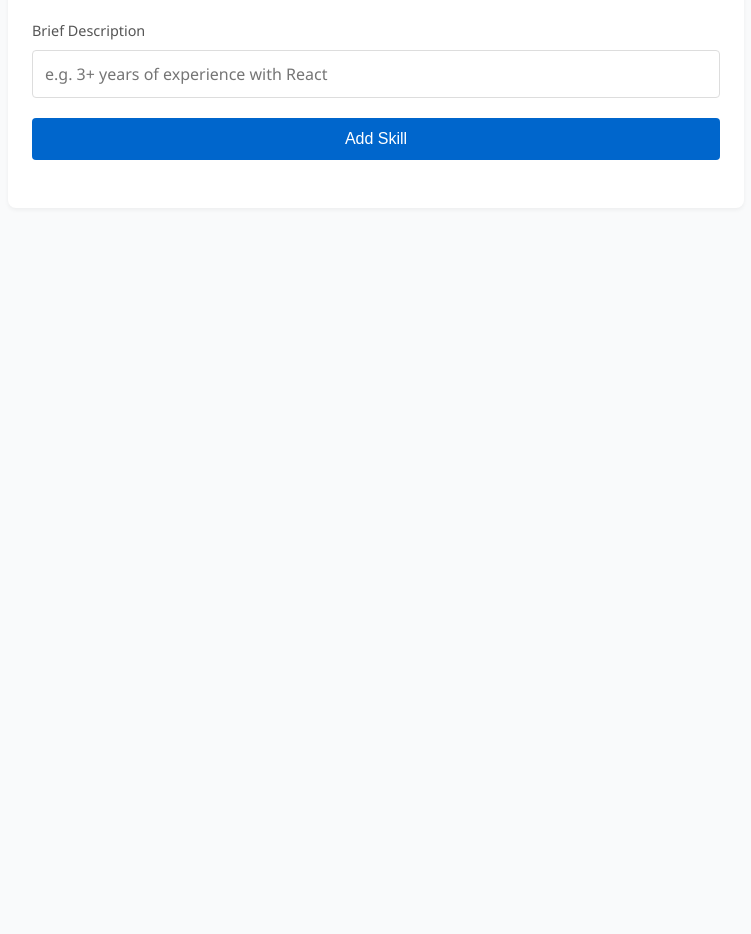
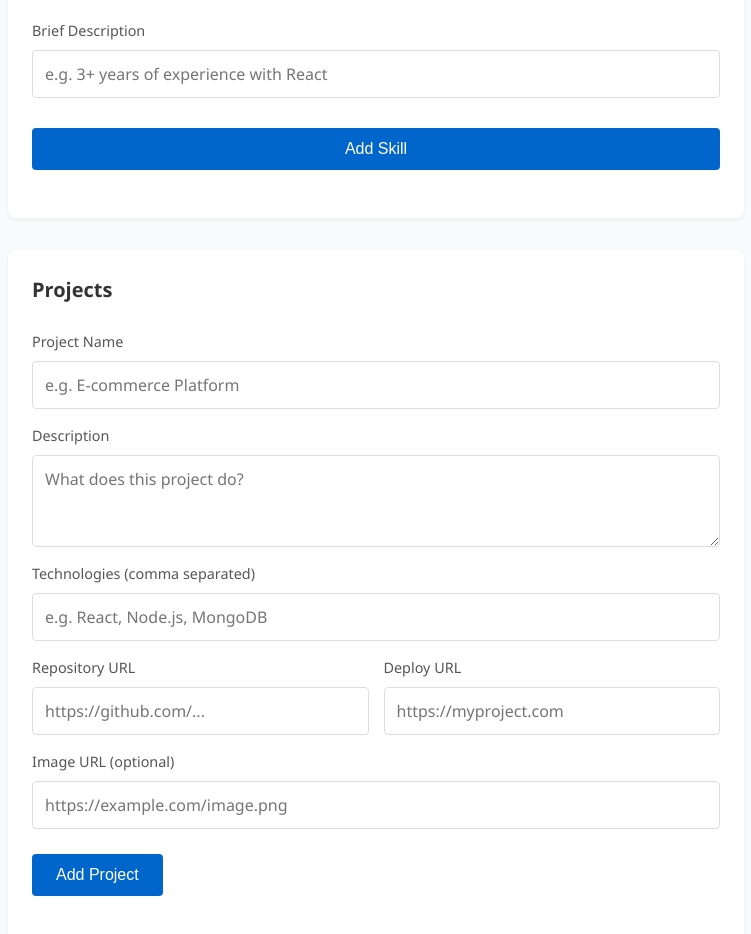
Before and after one commit to UrielOrtizv1000/devprofile-cv-generator, a React (Vite) app: page /editor in a window 1280 px wide. Shown: the part 1276-2210 px from the top of the page, without its empty margins (264-1015 px from the left). Before the commit the page ends 1580 px from the top, so only its background shows below. Built offline with nearby package versions, Linux system fonts and the light colour scheme.

Commit message:
feat: add projects CRUD form with URL validation

```diff
--- a/src/components/forms/PersonalDetailsForm.css
+++ b/src/components/forms/PersonalDetailsForm.css
@@ -47,6 +47,8 @@
   font-size: 1rem;
   transition: border-color 0.2s ease;
   font-family: inherit;
+  background-color: #fff;
+  color: #333;
 }
 
 .form-group input:focus,
--- /dev/null
+++ b/src/components/forms/ProjectsForm.css
@@ -0,0 +1,185 @@
+.projects-form-container {
+  background-color: #ffffff;
+  padding: 1.5rem;
+  border-radius: 8px;
+  box-shadow: 0 2px 4px rgba(0, 0, 0, 0.05);
+  margin-bottom: 2rem;
+}
+
+.projects-form-container h3 {
+  margin-top: 0;
+  margin-bottom: 1.5rem;
+  color: #333;
+  font-size: 1.25rem;
+}
+
+.project-form {
+  display: flex;
+  flex-wrap: wrap;
+  gap: 15px;
+  margin-bottom: 1.5rem;
+}
+
+.form-group {
+  display: flex;
+  flex-direction: column;
+  flex: 1 1 calc(50% - 15px);
+}
+
+.form-group.full-width {
+  flex: 1 1 100%;
+}
+
+.form-group label {
+  margin-bottom: 0.5rem;
+  font-weight: 500;
+  color: #555;
+  font-size: 0.9rem;
+}
+
+.form-group input,
+.form-group textarea {
+  padding: 0.75rem;
+  border: 1px solid #ddd;
+  border-radius: 4px;
+  font-size: 1rem;
+  transition: border-color 0.2s ease;
+  font-family: inherit;
+  background-color: #fff;
+  color: #333;
+}
+
+.form-group input:focus,
+.form-group textarea:focus {
+  outline: none;
+  border-color: #0066cc;
+  box-shadow: 0 0 0 2px rgba(0, 102, 204, 0.1);
+}
+
+.error-message {
+  color: #d32f2f;
+  font-size: 0.9rem;
+  margin-bottom: 0.5rem;
+  width: 100%;
+}
+
+.btn-add {
+  background-color: #0066cc;
+  color: white;
+  border: none;
+  border-radius: 4px;
+  padding: 0.75rem 1.5rem;
+  font-size: 1rem;
+  cursor: pointer;
+  transition: background-color 0.2s;
+  font-weight: 500;
+  margin-top: 10px;
+}
+
+.btn-add:hover {
+  background-color: #0052a3;
+}
+
+/* Projects list */
+.projects-list {
+  display: flex;
+  flex-direction: column;
+  gap: 1rem;
+}
+
+.project-item {
+  border: 1px solid #eee;
+  padding: 1rem;
+  border-radius: 4px;
+  display: flex;
+  justify-content: space-between;
+  align-items: flex-start;
+  background-color: #fafafa;
+}
+
+.project-info {
+  flex: 1;
+}
+
+.project-info h4 {
+  margin: 0 0 0.25rem 0;
+  color: #333;
+  font-size: 1.1rem;
+}
+
+.project-info p {
+  margin: 0 0 0.5rem 0;
+  font-size: 0.9rem;
+  color: #666;
+}
+
+.project-tech {
+  display: block;
+  color: #0284c7;
+  margin-bottom: 0.5rem;
+  font-style: italic;
+  font-size: 0.85rem;
+}
+
+.project-links {
+  display: flex;
+  gap: 10px;
+}
+
+.project-links a {
+  color: #0066cc;
+  text-decoration: none;
+  font-size: 0.9rem;
+}
+
+.project-links a:hover {
+  text-decoration: underline;
+}
+
+.project-thumb {
+  margin: 0 15px;
+  max-width: 100px;
+  border-radius: 4px;
+  overflow: hidden;
+  border: 1px solid #eee;
+}
+
+.project-thumb img {
+  width: 100%;
+  height: auto;
+  display: block;
+  object-fit: cover;
+}
+
+.project-actions {
+  display: flex;
+  gap: 0.5rem;
+}
+
+.btn-edit, .btn-delete {
+  padding: 0.5rem 0.75rem;
+  border: none;
+  border-radius: 4px;
+  cursor: pointer;
+  font-size: 0.9rem;
+  font-weight: 500;
+  transition: background-color 0.2s;
+}
+
+.btn-edit {
+  background-color: #f3f4f6;
+  color: #374151;
+}
+
+.btn-edit:hover {
+  background-color: #e5e7eb;
+}
+
+.btn-delete {
+  background-color: #fee2e2;
+  color: #ef4444;
+}
+
+.btn-delete:hover {
+  background-color: #fca5a5;
+}
--- /dev/null
+++ b/src/components/forms/ProjectsForm.jsx
@@ -0,0 +1,246 @@
+import { useState } from 'react';
+import { useCV } from '../../context/CVContext';
+import './ProjectsForm.css';
+
+function ProjectsForm() {
+  const { cvData, updateCVData } = useCV();
+  const projects = cvData.projects || [];
+
+  const [formData, setFormData] = useState({
+    name: '',
+    description: '',
+    technologies: '',
+    repoLink: '',
+    deployLink: '',
+    image: ''
+  });
+
+  const [editingIndex, setEditingIndex] = useState(-1);
+  const [error, setError] = useState('');
+
+  const handleChange = (e) => {
+    const { name, value } = e.target;
+    setFormData((prev) => ({
+      ...prev,
+      [name]: value
+    }));
+    setError('');
+  };
+
+  const isValidUrl = (url) => {
+    if (!url) return true; // allow empty if optional
+    try {
+      new URL(url);
+      return true;
+    } catch {
+      return false;
+    }
+  };
+
+  const handleSubmit = (e) => {
+    e.preventDefault();
+
+    // basic validation
+    if (!formData.name.trim() || !formData.description.trim()) {
+      setError('Name and description are required.');
+      return;
+    }
+
+    if (!isValidUrl(formData.repoLink) || !isValidUrl(formData.deployLink) || !isValidUrl(formData.image)) {
+      setError('Please enter valid URLs.');
+      return;
+    }
+
+    // check duplicates ignoring case
+    const isDuplicate = projects.some(
+      (project, index) =>
+        project.name.toLowerCase() === formData.name.trim().toLowerCase() &&
+        index !== editingIndex
+    );
+
+    if (isDuplicate) {
+      setError('Project with this name already exists.');
+      return;
+    }
+
+    let newProjects = [...projects];
+    const projectToSave = {
+      ...formData,
+      name: formData.name.trim(),
+      description: formData.description.trim(),
+      technologies: formData.technologies.trim(),
+      repoLink: formData.repoLink.trim(),
+      deployLink: formData.deployLink.trim(),
+      image: formData.image.trim()
+    };
+
+    if (editingIndex >= 0) {
+      newProjects[editingIndex] = projectToSave;
+      setEditingIndex(-1);
+    } else {
+      newProjects.push(projectToSave);
+    }
+
+    updateCVData('projects', newProjects);
+
+    // reset form
+    setFormData({
+      name: '',
+      description: '',
+      technologies: '',
+      repoLink: '',
+      deployLink: '',
+      image: ''
+    });
+  };
+
+  const handleEdit = (index) => {
+    setFormData(projects[index]);
+    setEditingIndex(index);
+    setError('');
+  };
+
+  const handleDelete = (index) => {
+    const newProjects = projects.filter((_, i) => i !== index);
+    updateCVData('projects', newProjects);
+
+    if (editingIndex === index) {
+      setFormData({
+        name: '',
+        description: '',
+        technologies: '',
+        repoLink: '',
+        deployLink: '',
+        image: ''
+      });
+      setEditingIndex(-1);
+    } else if (editingIndex > index) {
+      setEditingIndex(editingIndex - 1);
+    }
+  };
+
+  return (
+    <div className="projects-form-container">
+      <h3>Projects</h3>
+
+      <form onSubmit={handleSubmit} className="project-form">
+        <div className="form-group full-width">
+          <label htmlFor="project-name">Project Name</label>
+          <input
+            type="text"
+            id="project-name"
+            name="name"
+            value={formData.name}
+            onChange={handleChange}
+            placeholder="e.g. E-commerce Platform"
+          />
+        </div>
+
+        <div className="form-group full-width">
+          <label htmlFor="project-description">Description</label>
+          <textarea
+            id="project-description"
+            name="description"
+            value={formData.description}
+            onChange={handleChange}
+            placeholder="What does this project do?"
+            rows="3"
+          />
+        </div>
+
+        <div className="form-group full-width">
+          <label htmlFor="project-technologies">Technologies (comma separated)</label>
+          <input
+            type="text"
+            id="project-technologies"
+            name="technologies"
+            value={formData.technologies}
+            onChange={handleChange}
+            placeholder="e.g. React, Node.js, MongoDB"
+          />
+        </div>
+
+        <div className="form-group">
+          <label htmlFor="project-repo">Repository URL</label>
+          <input
+            type="text"
+            id="project-repo"
+            name="repoLink"
+            value={formData.repoLink}
+            onChange={handleChange}
+            placeholder="https://github.com/..."
+          />
+        </div>
+
+        <div className="form-group">
+          <label htmlFor="project-deploy">Deploy URL</label>
+          <input
+            type="text"
+            id="project-deploy"
+            name="deployLink"
+            value={formData.deployLink}
+            onChange={handleChange}
+            placeholder="https://myproject.com"
+          />
+        </div>
+
+        <div className="form-group full-width">
+          <label htmlFor="project-image">Image URL (optional)</label>
+          <input
+            type="text"
+            id="project-image"
+            name="image"
+            value={formData.image}
+            onChange={handleChange}
+            placeholder="https://example.com/image.png"
+          />
+        </div>
+
+        {error && <p className="error-message">{error}</p>}
+
+        <button type="submit" className="btn-add">
+          {editingIndex >= 0 ? 'Update Project' : 'Add Project'}
+        </button>
+      </form>
+
+      <div className="projects-list">
+        {projects.map((project, index) => (
+          <div key={index} className="project-item">
+            <div className="project-info">
+              <h4>{project.name}</h4>
+              <p>{project.description}</p>
+              <small className="project-tech">{project.technologies}</small>
+              <div className="project-links">
+                {project.repoLink && <a href={project.repoLink} target="_blank" rel="noreferrer">Repo</a>}
+                {project.deployLink && <a href={project.deployLink} target="_blank" rel="noreferrer">Deploy</a>}
+              </div>
+            </div>
+            {project.image && (
+              <div className="project-thumb">
+                <img src={project.image} alt={project.name} />
+              </div>
+            )}
+            <div className="project-actions">
+              <button
+                type="button"
+                className="btn-edit"
+                onClick={() => handleEdit(index)}
+              >
+                Edit
+              </button>
+              <button
+                type="button"
+                className="btn-delete"
+                onClick={() => handleDelete(index)}
+              >
+                Delete
+              </button>
+            </div>
+          </div>
+        ))}
+      </div>
+    </div>
+  );
+}
+
+export default ProjectsForm;
--- a/src/pages/Editor.jsx
+++ b/src/pages/Editor.jsx
@@ -1,5 +1,6 @@
 import PersonalDetailsForm from '../components/forms/PersonalDetailsForm';
 import SkillsForm from '../components/forms/SkillsForm';
+import ProjectsForm from '../components/forms/ProjectsForm';
 
 function Editor() {
   return (
@@ -9,6 +10,7 @@ function Editor() {
 
       <PersonalDetailsForm />
       <SkillsForm />
+      <ProjectsForm />
 
     </section>
   )
```
Also changed, not shown: 1 other file (tests, documents, lock files or other folders).
